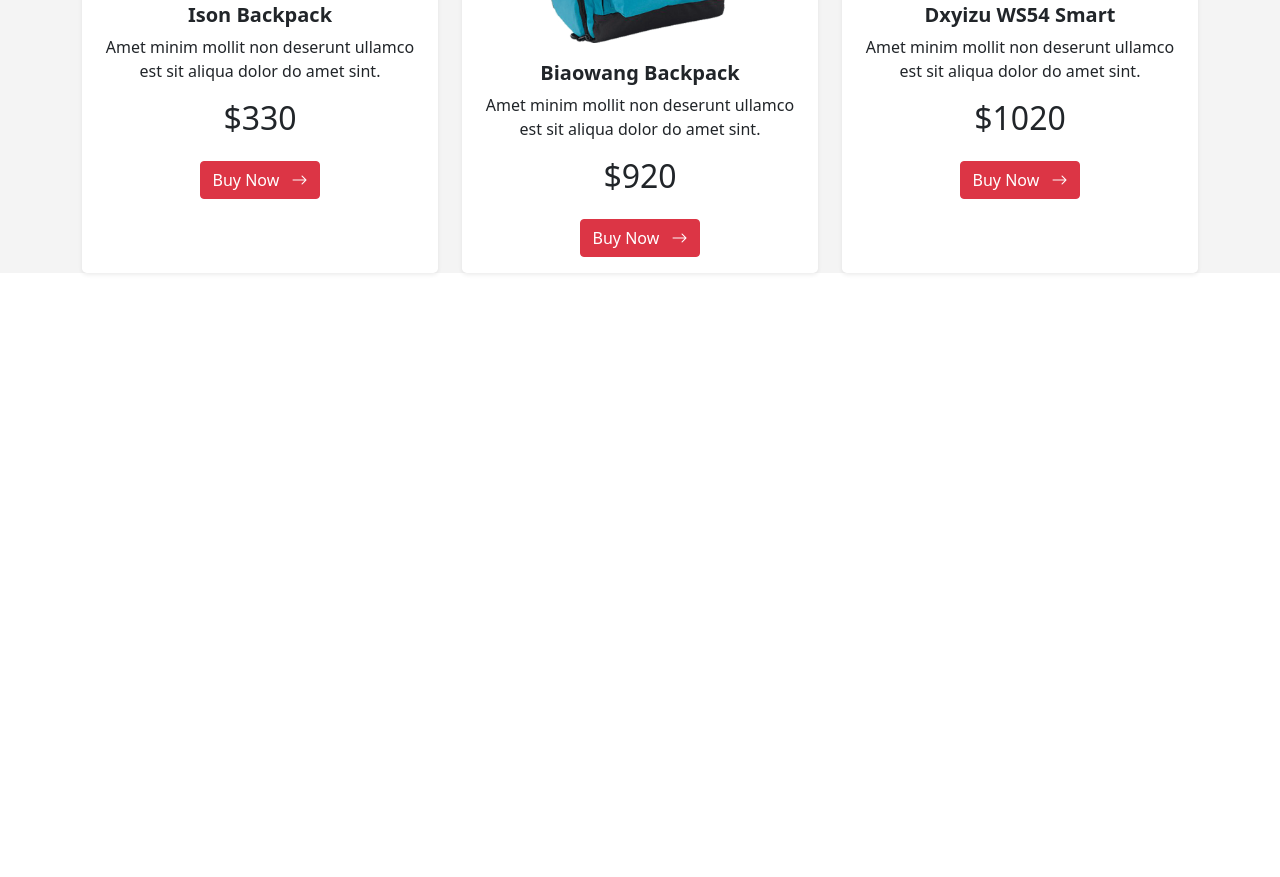
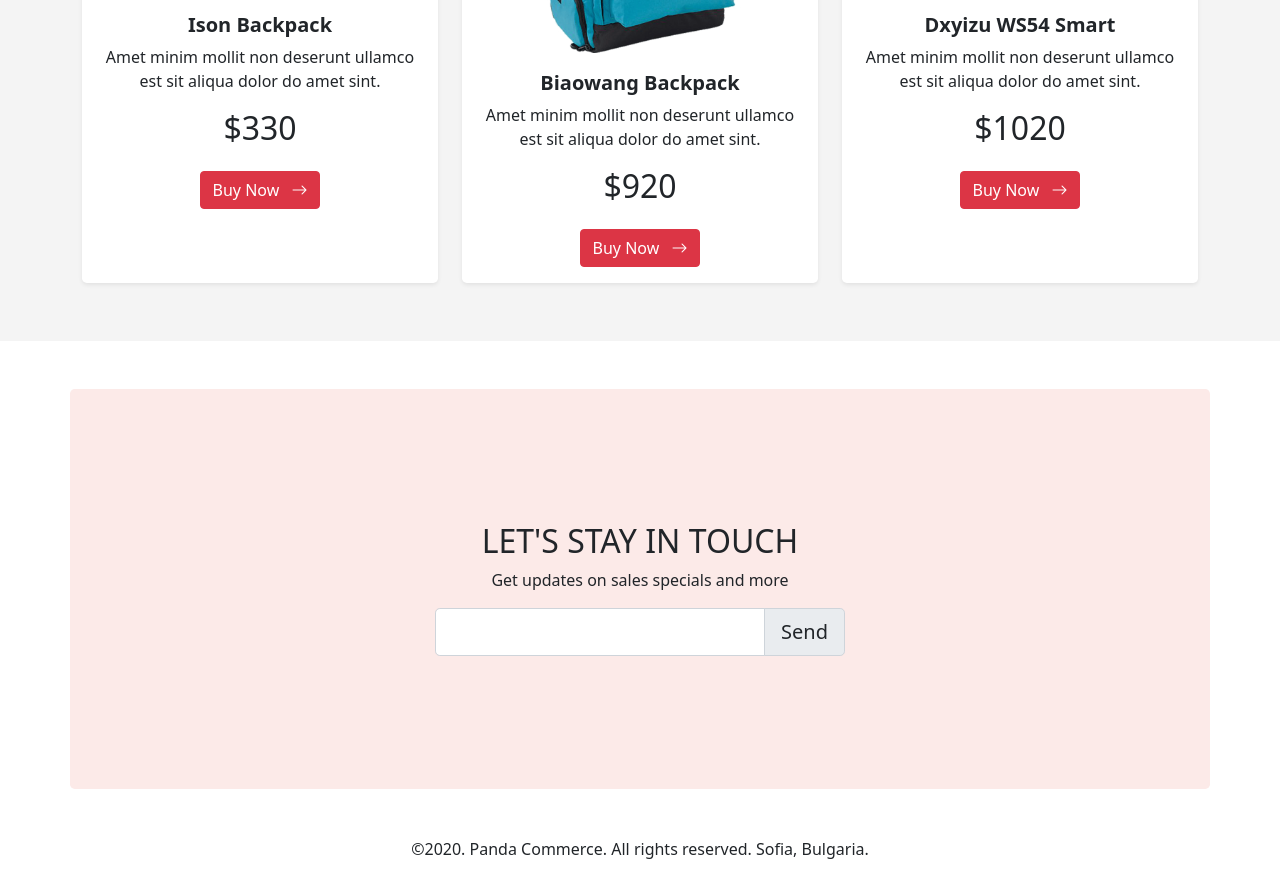
Before and after one commit to mehedihasan99/panda-bootstrap, a plain HTML site: page index.html in a window 1280 px wide. Shown: the part 1759-2636 px from the top of the page. Before the commit the page ends 2080 px from the top, so only its background shows below. Drawn offline with nearby package versions, Linux system fonts and the light colour scheme.

Commit message:
add footer

```diff
--- a/index.html
+++ b/index.html
@@ -230,7 +230,7 @@
       <div class="items-bg">
         <!-- shoes -->
         <section class="container" id="Shoes">
-          <h2 class="mb-3">Shoes</h2>
+          <h2 class="mb-3">Shoes Area</h2>
           <div class="row row-cols-1 row-cols-sm-2 row-cols-md-3 g-4">
             <div class="col">
               <div class="card border-0 h-100 shadow-sm rounded-3">
@@ -369,7 +369,38 @@
         </section>
         <!-- bag -->
       </div>
+      <!-- contact -->
+      <section
+        style="height: 400px"
+        class="container my-carousel rounded-3 my-5 d-flex justify-content-center align-items-center"
+      >
+        <div class="row text-center">
+          <div class="col-12">
+            <div>
+              <h2>LET'S STAY IN TOUCH</h2>
+              <p>Get updates on sales specials and more</p>
+            </div>
+            <div class="w-sm-50">
+              <div class="input-group input-group-lg">
+                <input
+                  type="text"
+                  class="form-control"
+                  aria-label="Sizing example input"
+                  aria-describedby="inputGroup-sizing-lg"
+                />
+                <span class="input-group-text" id="inputGroup-sizing-lg"
+                  >Send</span
+                >
+              </div>
+            </div>
+          </div>
+        </div>
+      </section>
+      <!-- contact -->
     </main>
+    <footer class="text-center mt-5">
+      <p>©2020. Panda Commerce. All rights reserved. Sofia, Bulgaria.</p>
+    </footer>
     <!-- bootstrap js -->
     <script
       src="https://cdn.jsdelivr.net/npm/bootstrap@5.0.2/dist/js/bootstrap.bundle.min.js"
--- a/style.css
+++ b/style.css
@@ -8,4 +8,5 @@
 
 .items-bg {
     background-color: #F4F4F4;
+    padding: 10px;
 }
```
